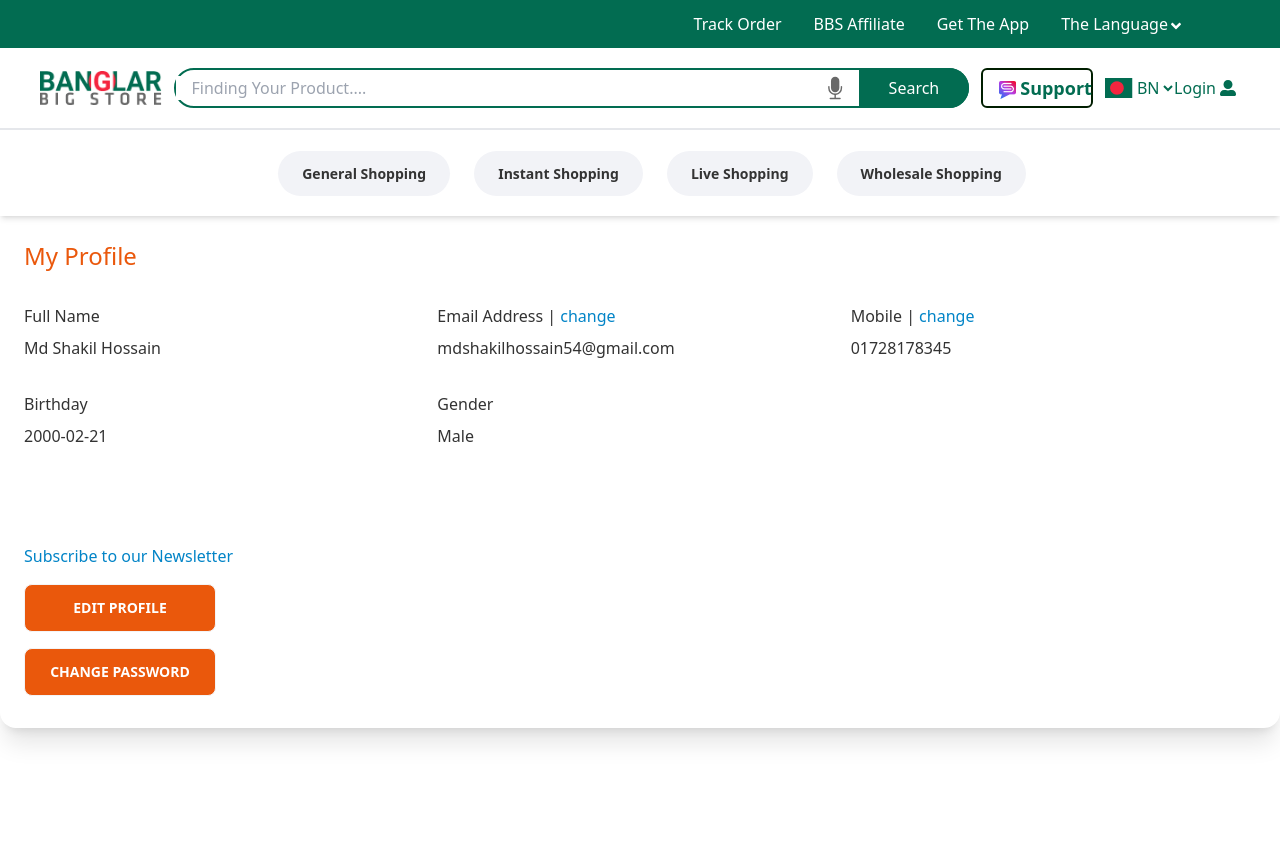
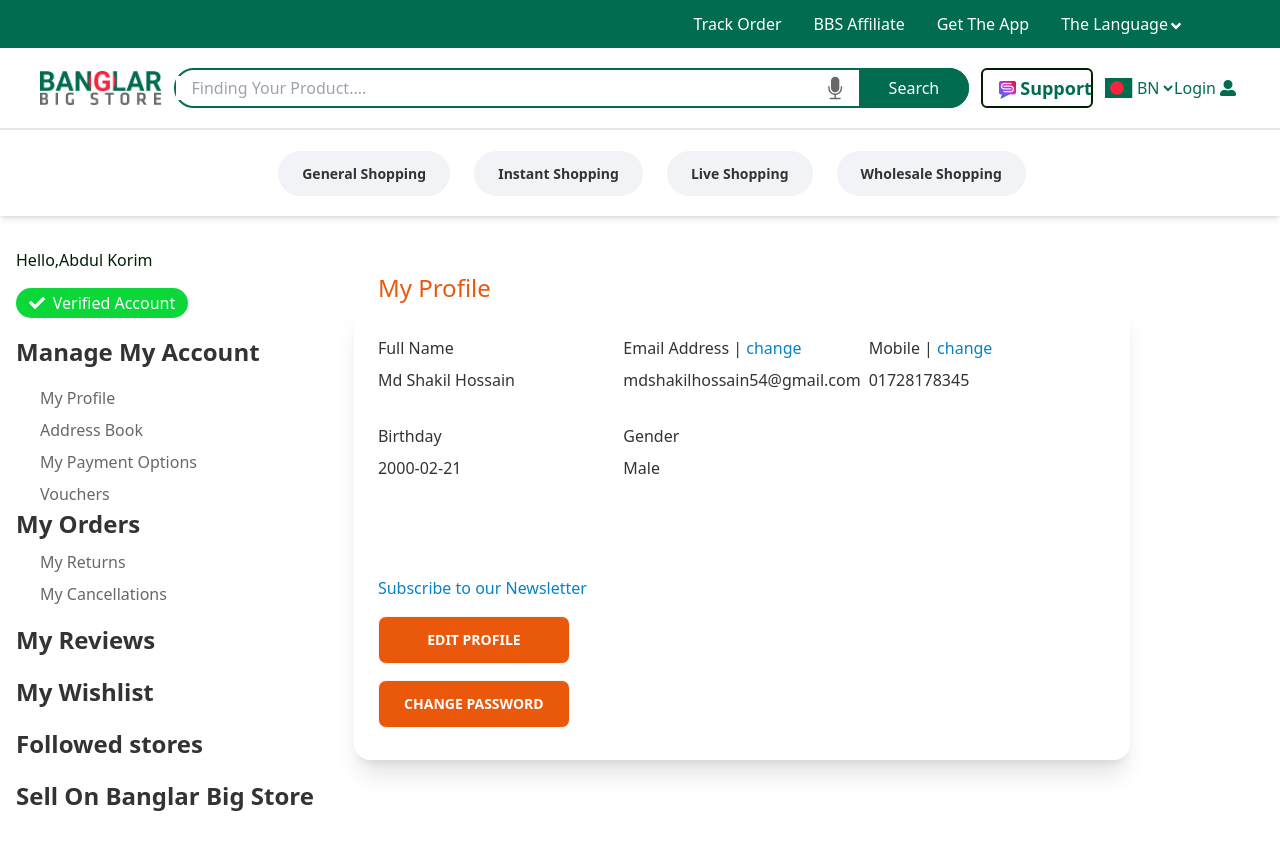
Before and after one commit to kowsar-mahmud-remon/Frontend-2, a Next.js app: page /profile in a window 1280 px wide. Before the commit the page ends 800 px from the top, so only its background shows below. Built offline with nearby package versions, Linux system fonts and the light colour scheme.

Commit message:
profile add side bar

```diff
--- a/components/ManageAccoutSideBar/ManageAccoutSideBar.js
+++ b/components/ManageAccoutSideBar/ManageAccoutSideBar.js
@@ -12,7 +12,7 @@ const ManageAccoutSideBar = () => {
                     <Link className={router.pathname == '/manageMyAccount' ? "text-[#FB641B] font-bold mt-[16px] text-[24px]" :" font-bold mt-[16px] text-[24px]"} href="manageMyAccount"><h1>Manage My Account</h1></Link>
 
                     <ul className='ml-6 mt-[16px]'>
-                        <Link href=''><li className="text-[#686868]  mt-[8px]  text-[16px]">My Profile</li></Link>
+                        <Link href='/profile'><li className="text-[#686868]  mt-[8px]  text-[16px]">My Profile</li></Link>
                         <Link href=''><li className="text-[#686868] mt-[8px]  text-[16px]">Address Book</li></Link>
                         <Link href=''> <li className="text-[#686868] mt-[8px] text-[16px]">My Payment Options</li></Link>
                         <Link href=''> <li className="text-[#686868] mt-[8px] text-[16px]">Vouchers</li></Link>
@@ -27,7 +27,7 @@ const ManageAccoutSideBar = () => {
                 </div>
                 <div>
                     <h1 className="font-bold text-[24px] mt-[16px]">My Reviews</h1>
-                    <h1 className="font-bold text-[24px] mt-[16px]">My Wishlist</h1>
+                    <Link href='/wishlist/myWishlist'><h1 className="font-bold text-[24px] mt-[16px]">My Wishlist</h1></Link>
                     <h1 className="font-bold text-[24px] mt-[16px]">Followed stores</h1>
                     <h1 className="font-bold text-[24px] mt-[16px]">Sell On Banglar Big Store</h1>
                 </div>
--- a/pages/profile/index.js
+++ b/pages/profile/index.js
@@ -1,8 +1,15 @@
+import ManageAccoutSideBar from "../../components/ManageAccoutSideBar/ManageAccoutSideBar";
 
 
 const Profile = () => {
     return (
         <div>
+            <div className="flex  my-8 mx-5 gap-[40px] xl:mx-4">
+                <div>
+                    <ManageAccoutSideBar></ManageAccoutSideBar>
+                </div>
+                <div>
+
                     <h1 className='text-orange-600 text-2xl pl-6 pt-6'>My Profile</h1>
                     <div className="card font-sans  rounded-t-lg px-6 py-8  shadow-xl">
                         <div className='grid pb-8 grid-cols-1 md:grid-cols-2 lg:grid-cols-3 gap-2'>
@@ -44,6 +51,8 @@ const Profile = () => {
                         </div>
                     </div>
                 </div>
+            </div>
+        </div>
     );
 };
 
```
Also changed, not shown: pages/wishlist/myWishlist.js. Lines whose indentation alone changed are shown as unchanged.
